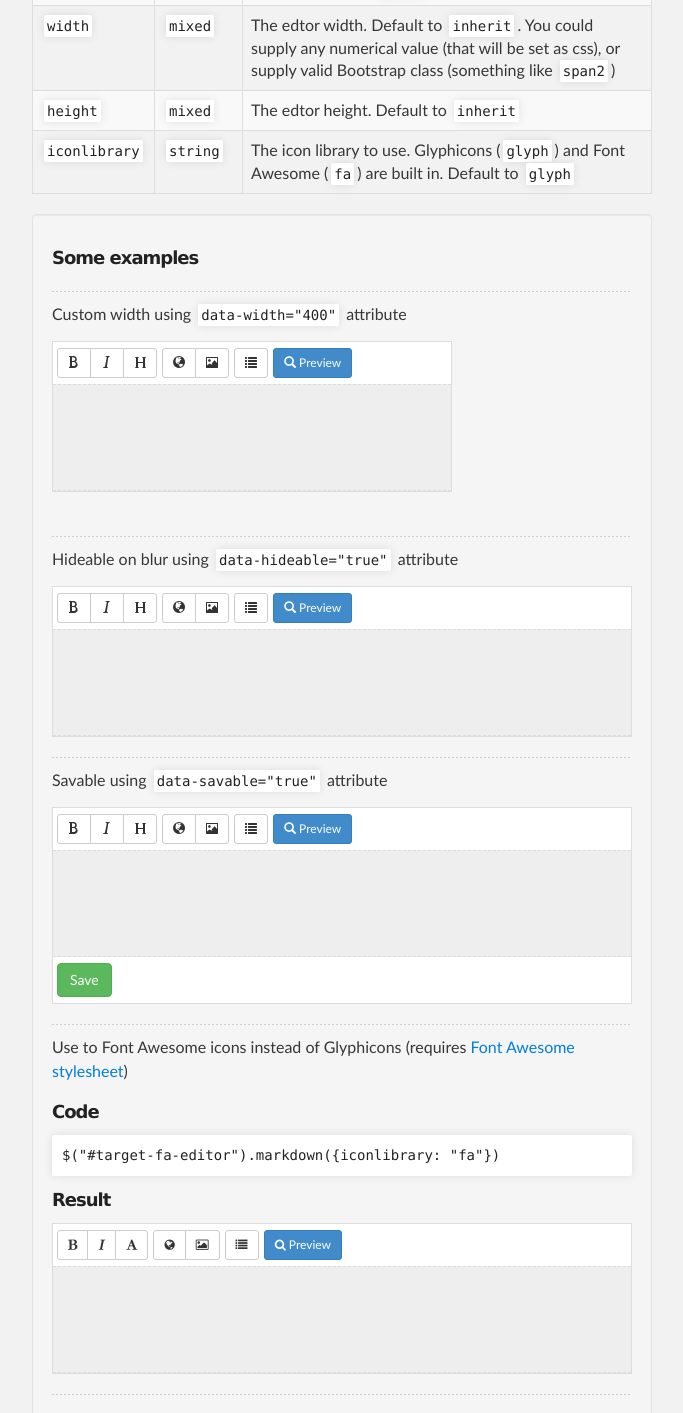
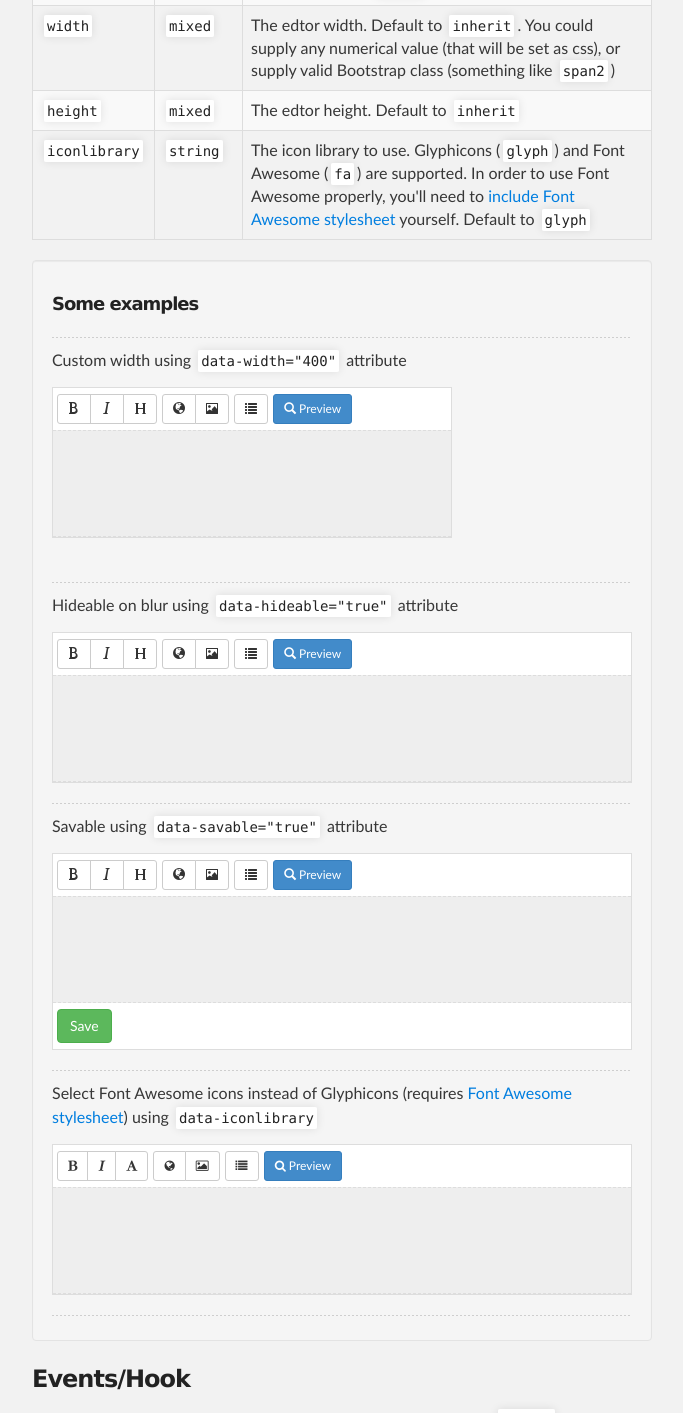
Before and after one commit to refactory-id/bootstrap-markdown, a website with bundled scripts: page index.html in a window 1280 px wide. Shown: the part 2580-3993 px from the top of the page, without its empty margins (298-981 px from the left). Built offline with nearby package versions, Linux system fonts and the light colour scheme; some icons are missing.

Commit message:
Update font-awesome section

```diff
--- a/index.html
+++ b/index.html
@@ -163,7 +163,7 @@ Enjoy!</textarea>
                 <code>iconlibrary</code>
               </td>
               <td><code>string</code></td>
-              <td>The icon library to use. Glyphicons (<code>glyph</code>) and Font Awesome (<code>fa</code>) are built in. Default to <code>glyph</code></td>
+              <td>The icon library to use. Glyphicons (<code>glyph</code>) and Font Awesome (<code>fa</code>) are supported. In order to use Font Awesome properly, you'll need to <a href="http://fontawesome.io/get-started/">include Font Awesome stylesheet</a> yourself. Default to <code>glyph</code></td>
             </tr>
           </tbody>
         </table>
@@ -181,11 +181,8 @@ Enjoy!</textarea>
           <textarea data-provide="markdown" data-savable="true"></textarea>
           <hr/>
 
-          <p>Use to Font Awesome icons instead of Glyphicons (requires <a href="http://fontawesome.io/get-started/">Font Awesome stylesheet</a>)</p>
-          <h5>Code</h5>
-          <pre class="prettyprint">$("#target-fa-editor").markdown({iconlibrary: "fa"})</pre>
-          <h5>Result</h5>
-          <textarea id="target-fa-editor"></textarea>
+          <p>Select Font Awesome icons instead of Glyphicons (requires <a href="http://fontawesome.io/get-started/">Font Awesome stylesheet</a>) using <code>data-iconlibrary</code></p>
+          <textarea data-provide="markdown" data-iconlibrary="fa"></textarea>
           <hr/>
         </div>
 
```
